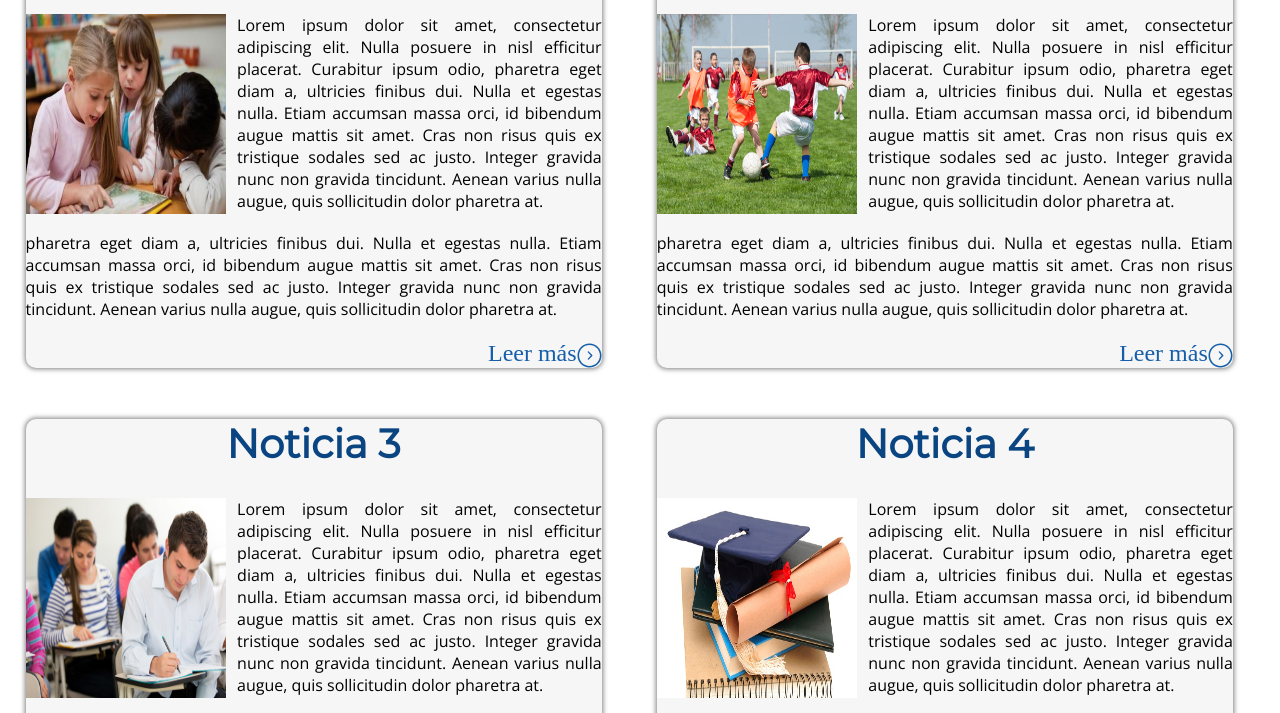
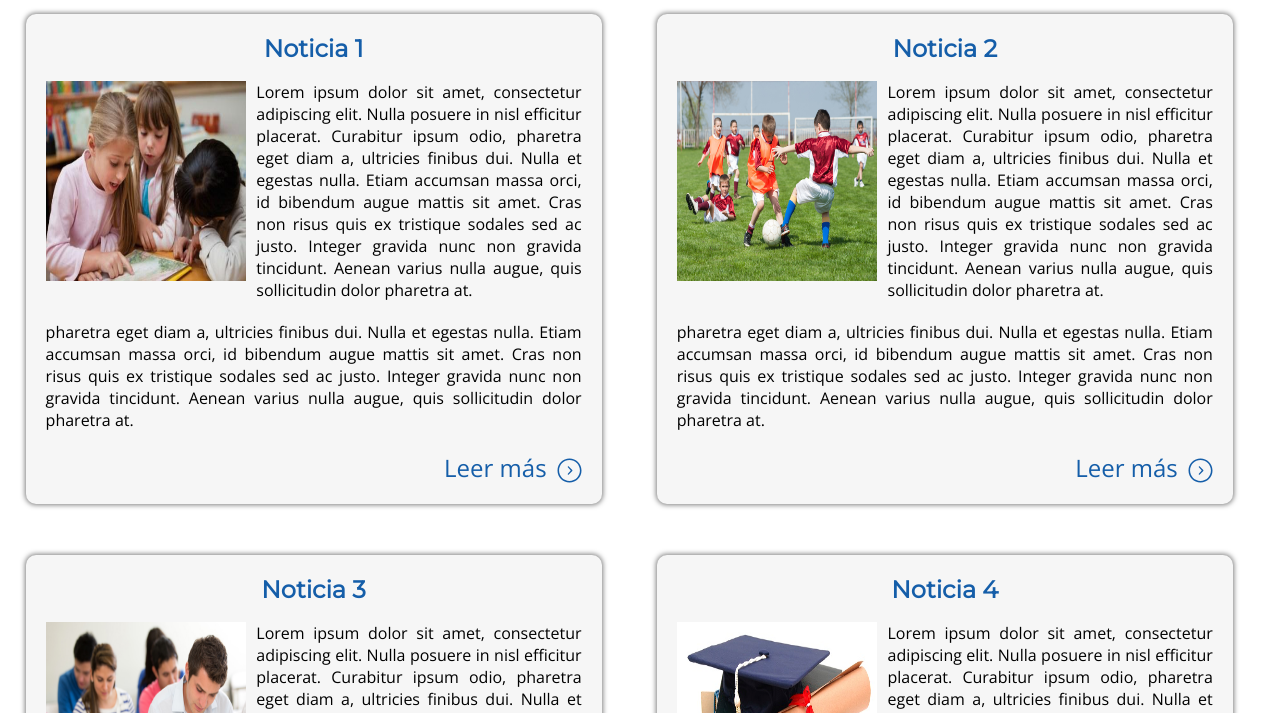
Before and after one commit to gabrielrf96/MockupProyectoDIW, a plain HTML site: page noticias.html in a window 1280 px wide. Shown: the part 599-1312 px from the top of the page. Drawn offline with nearby package versions, Linux system fonts and the light colour scheme.

```diff
--- a/css/news.css
+++ b/css/news.css
@@ -1,9 +1,17 @@
-p {
+
+section p {
     margin: 0;
     margin-bottom: 20px;
+	font-family: 'Open Sans';
+}
+
+section h3 {
+	text-align: center;
 }
 
 .left{
+	box-sizing: border-box;
+	padding: 20px;
     display: inline-block;
     width: 45%;
     height: 45%;
@@ -13,6 +21,8 @@
     box-shadow: 0px 0px 5px 1px rgba(0, 0, 0, .5);
 }
 .right{
+	box-sizing: border-box;
+	padding: 20px;
     display: inline-block;
     width: 45%;
     height: 45%;
@@ -22,22 +32,24 @@
     box-shadow: 0px 0px 5px 1px rgba(0, 0, 0, .5);
 }
 
-div > img{
+section div > img{
     width: 200px;
     height: 200px;
     float: left;
     margin-right: 2%;
 }
-a {
+section a {
     float: right;
     color: #155EA9;
     font-size: 1.5em;
     text-decoration: none;
     vertical-align: middle;
+	font-family: 'Open Sans';
 }
 
-a img {
+section a img {
     width: 25px;
     height: 25px;
     vertical-align: middle;
+	margin-left: 10px;
 }
--- a/noticias.html
+++ b/noticias.html
@@ -81,8 +81,9 @@
         </div>
 
         <section>
+			<h2>Últimas noticias</h2>
             <div class="left" id="izq">
-                <h2>Noticia 1</h2>
+                <h3>Noticia 1</h3>
                 <img src="img/news/noti1.jpg"/>
                 <p>
                     Lorem ipsum dolor sit amet, consectetur adipiscing elit. Nulla posuere in nisl efficitur placerat. Curabitur ipsum odio,
@@ -100,7 +101,7 @@
             </div>
 
             <div class="left" id="izq">
-                <h2>Noticia 2</h2>
+                <h3>Noticia 2</h3>
                 <img src="img/news/noti2.jpg"/>
                 <p>
                     Lorem ipsum dolor sit amet, consectetur adipiscing elit. Nulla posuere in nisl efficitur placerat. Curabitur ipsum odio,
@@ -119,7 +120,7 @@
 
 
             <div class="right" id="der">
-                <h2>Noticia 3</h2>
+                <h3>Noticia 3</h3>
                 <img src="img/news/noti3.jpg"/>
                 <p>
                     Lorem ipsum dolor sit amet, consectetur adipiscing elit. Nulla posuere in nisl efficitur placerat. Curabitur ipsum odio,
@@ -137,7 +138,7 @@
             </div>
 
             <div class="right" id="der">
-                <h2>Noticia 4</h2>
+                <h3>Noticia 4</h3>
                 <img src="img/news/noti4.jpg"/>
                 <p>
                     Lorem ipsum dolor sit amet, consectetur adipiscing elit. Nulla posuere in nisl efficitur placerat. Curabitur ipsum odio,
```
